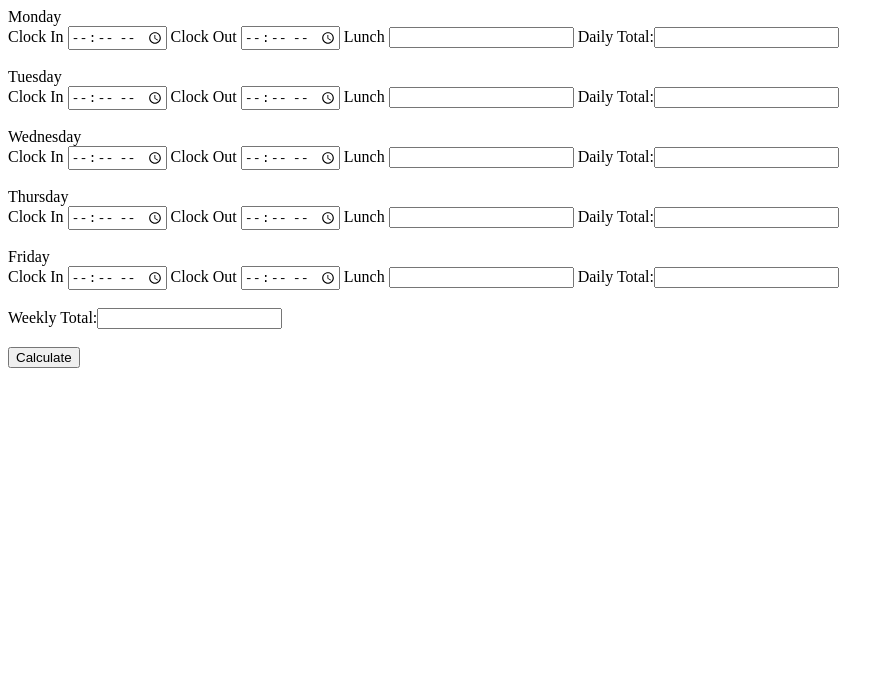
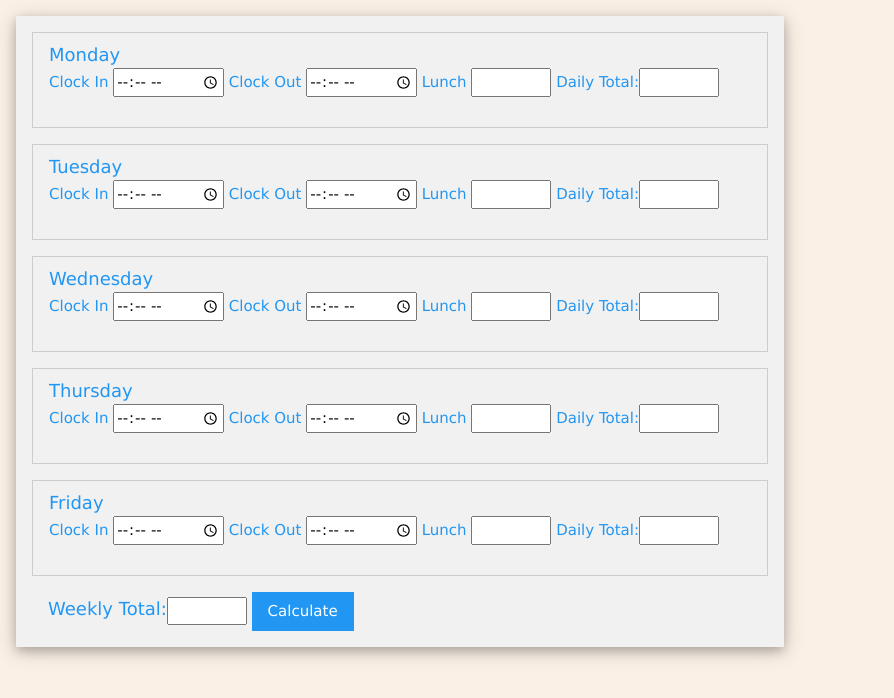
Before and after one commit to Raotrux/workcalc, a plain HTML site: page index.html in a window 1280 px wide. Shown: the whole page, without its empty margins (0-894 px from the left). Drawn offline with nearby package versions, Linux system fonts and the light colour scheme.

Commit message:
Update index.html

```diff
--- a/index.html
+++ b/index.html
@@ -1,46 +1,73 @@
 <!DOCTYPE html>
 <html>
 <head>
-<title>Page Title</title>
+<title>Work Calculator</title>
 </head>
+<link rel="stylesheet" href="https://www.w3schools.com/w3css/4/w3.css">
+<style>
+body {
+  background-color: linen;
+  max-width: 800px;
+}
+
+@media screen and (max-width: 799px) {
+    body {
+        background-color: linen;
+        max-width: 490px
+    }
+}
+
+</style>
 <body>
 
-<label>Monday</label><br>
+<div class="w3-container w3-card-4 w3-light-grey w3-text-blue w3-margin">
+
+<div class="w3-row w3-section w3-border w3-padding">
+<label class="w3-large">Monday</label><br>
 <label>Clock In </label><input type="time" id="mondayin">
 <label>Clock Out </label><input type="time" id="mondayout">
-<label>Lunch </label><input type="text" id="mondaylunch">
-<label>Daily Total:</label><input type="text" id="mondaydailytotal" readonly="readonly"><br/><br />
+<label>Lunch </label><input style="width:80px" type="text" id="mondaylunch">
+<label>Daily Total:</label><input style="width:80px" type="text" id="mondaydailytotal" readonly="readonly"><br/><br />
+</div>
 
-<label>Tuesday</label><br>
+<div class="w3-row w3-section w3-border w3-padding">
+<label class="w3-large">Tuesday</label><br>
 <label>Clock In </label><input type="time" id="tuesdayin">
 <label>Clock Out </label><input type="time" id="tuesdayout">
-<label>Lunch </label><input type="text" id="tuesdaylunch">
-<label>Daily Total:</label><input type="text" id="tuesdaydailytotal" readonly="readonly"><br/><br />
+<label>Lunch </label><input style="width:80px" type="text" id="tuesdaylunch">
+<label>Daily Total:</label><input style="width:80px" type="text" id="tuesdaydailytotal" readonly="readonly"><br/><br />
+</div>
 
-
-<label>Wednesday</label><br>
+<div class="w3-row w3-section w3-border w3-padding">
+<label class="w3-large">Wednesday</label><br>
 <label>Clock In </label><input type="time" id="wednesdayin">
 <label>Clock Out </label><input type="time" id="wednesdayout">
-<label>Lunch </label><input type="text" id="wednesdaylunch">
-<label>Daily Total:</label><input type="text" id="wednesdaydailytotal" readonly="readonly"><br/><br />
+<label>Lunch </label><input style="width:80px" type="text" id="wednesdaylunch">
+<label>Daily Total:</label><input style="width:80px" type="text" id="wednesdaydailytotal" readonly="readonly"><br/><br />
+</div>
 
-
-<label>Thursday</label><br>
+<div class="w3-row w3-section w3-border w3-padding">
+<label class="w3-large">Thursday</label><br>
 <label>Clock In </label><input type="time" id="thursdayin">
 <label>Clock Out </label><input type="time" id="thursdayout">
-<label>Lunch </label><input type="text" id="thursdaylunch">
-<label>Daily Total:</label><input type="text" id="thursdaydailytotal" readonly="readonly"><br/><br />
+<label>Lunch </label><input style="width:80px" type="text" id="thursdaylunch">
+<label>Daily Total:</label><input style="width:80px" type="text" id="thursdaydailytotal" readonly="readonly"><br/><br />
+</div>
 
-<label>Friday</label><br>
+<div class="w3-row w3-section w3-border w3-padding">
+<label class="w3-large">Friday</label><br>
 <label>Clock In </label><input type="time" id="fridayin">
 <label>Clock Out </label><input type="time" id="fridayout">
-<label>Lunch </label><input type="text" id="fridaylunch">
-<label>Daily Total:</label><input type="text" id="fridaydailytotal" readonly="readonly"><br/><br />
+<label>Lunch </label><input style="width:80px" type="text" id="fridaylunch">
+<label>Daily Total:</label><input style="width:80px" type="text" id="fridaydailytotal" readonly="readonly"><br/><br />
+</div>
 
-<label>Weekly Total:</label><input type="text" id="weeklytotal" readonly="readonly"><br/><br />
+<div class="w3-margin">
+<label class="w3-large">Weekly Total:</label><input style="width:80px" type="text" id="weeklytotal" readonly="readonly">
+<input type="button" class="w3-button w3-blue" value="Calculate" onclick="calcTotals()"><br/>
+</div>
 
-<input type="button" value="Calculate" onclick="calcTotals()"><br/>
-
+</div>
 
 <script>
 function calcTotals(){
```
